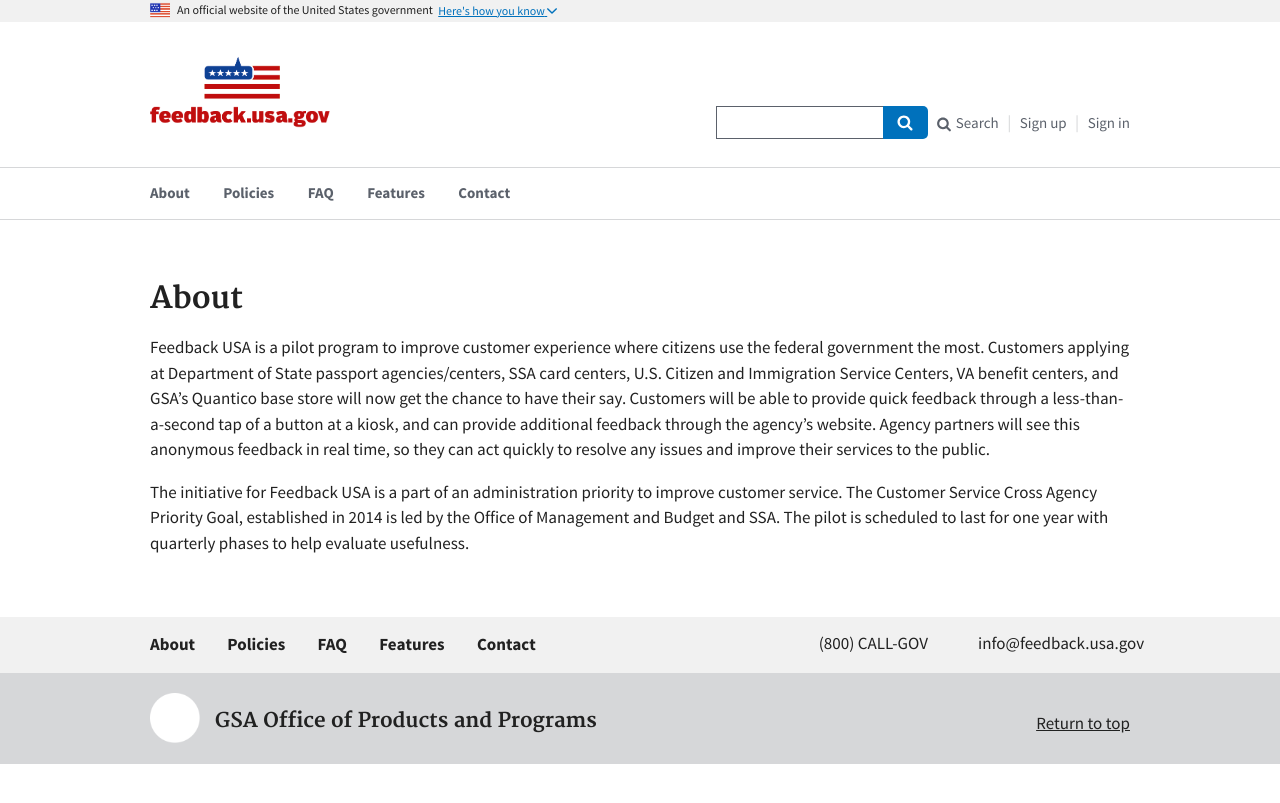
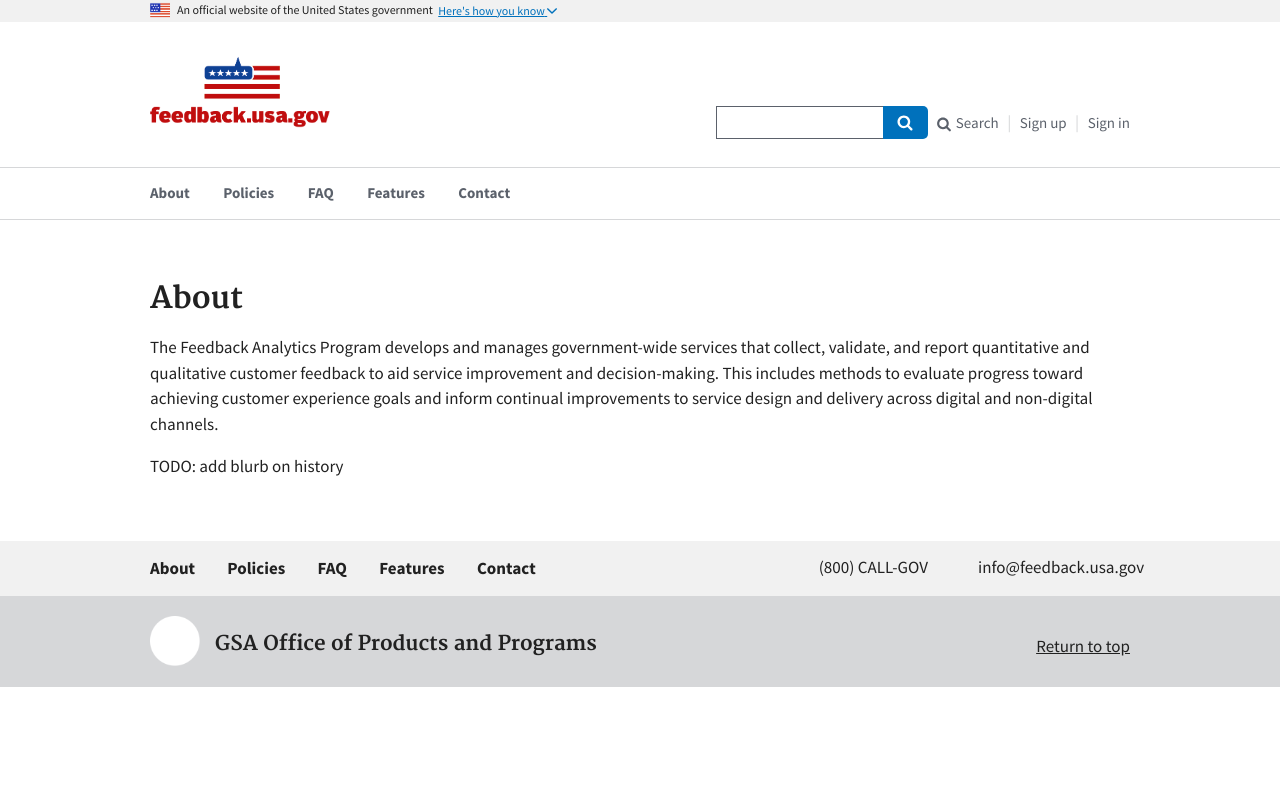
Before and after one commit to GSA/feedback.usa.gov, a Jekyll site: the page built from pages/about.md, in a window 1280 px wide. Shown: the top 803 px of the page. Built offline with Jekyll 4.4.1, drawn with Linux system fonts in a browser that asks for light colours.

Commit message:
update FBA blurb

```diff
--- a/pages/about.md
+++ b/pages/about.md
@@ -5,6 +5,6 @@ title: "About"
 permalink: /about/
 ---
 
-Feedback USA is a pilot program to improve customer experience where citizens use the federal government the most. Customers applying at Department of State passport agencies/centers, SSA card centers, U.S. Citizen and Immigration Service Centers, VA benefit centers, and GSA’s Quantico base store will now get the chance to have their say.  Customers will be able to provide quick feedback through a less-than-a-second tap of a button at a kiosk, and can provide additional feedback through the agency’s website.  Agency partners will see this anonymous feedback in real time, so they can act quickly to resolve any issues and improve their services to the public.
+The Feedback Analytics Program develops and manages government-wide services that collect, validate, and report quantitative and qualitative customer feedback to aid service improvement and decision-making. This includes methods to evaluate progress toward achieving customer experience goals and inform continual improvements to service design and delivery across digital and non-digital channels.
 
-The initiative for Feedback USA is a part of an administration priority to improve customer service.  The Customer Service Cross Agency Priority Goal, established in 2014 is led by the Office of Management and Budget and SSA.  The pilot is scheduled to last for one year with quarterly phases to help evaluate usefulness.
+TODO: add blurb on history
```
